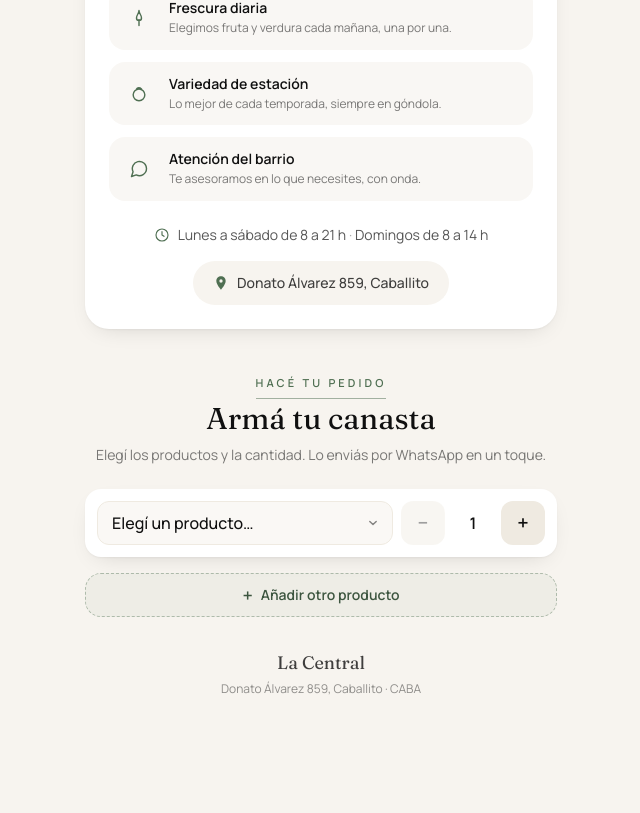
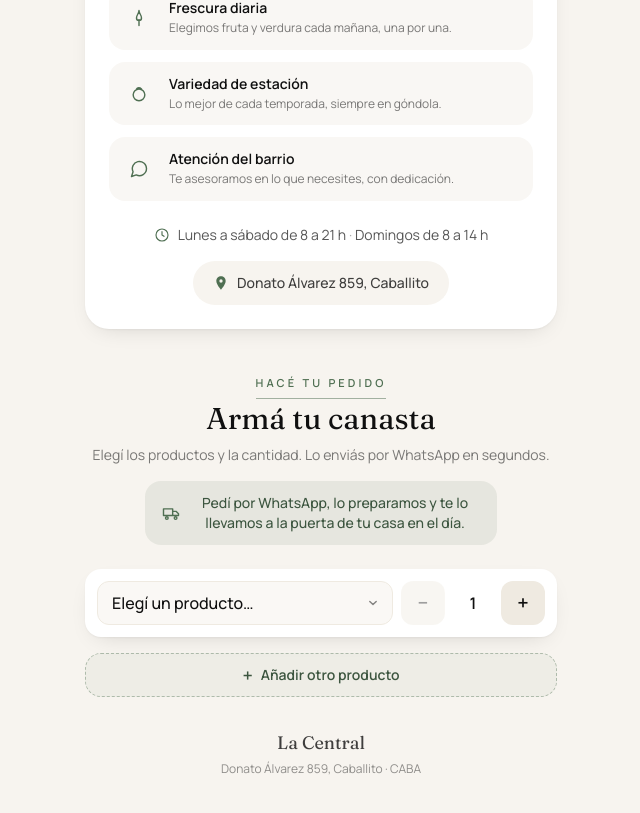
Before and after one commit to cimasitesorg-hue/la-central, a React (Vite) app: page / in a window 1280 px wide. Shown: the part 852-1665 px from the top of the page, without its empty margins (319-959 px from the left). Built offline with nearby package versions, Linux system fonts and the light colour scheme.

Commit message:
Texto mas formal y aviso de envio a domicilio en el dia
Co-Authored-By: Claude Opus 4.8 <noreply@anthropic.com>

```diff
--- a/src/components/About.jsx
+++ b/src/components/About.jsx
@@ -27,7 +27,7 @@ const FEATURES = [
   },
   {
     title: "Atención del barrio",
-    text: "Te asesoramos en lo que necesites, con onda.",
+    text: "Te asesoramos en lo que necesites, con dedicación.",
     icon: (
       <path d="M21 11.5a8.5 8.5 0 0 1-12.3 7.6L3 21l1.9-5.7A8.5 8.5 0 1 1 21 11.5z" />
     ),
--- a/src/components/OrderForm.jsx
+++ b/src/components/OrderForm.jsx
@@ -33,7 +33,26 @@ export default function OrderForm({ items, onItemChange, onAddItem, onRemoveItem
           Armá tu canasta
         </motion.h2>
         <motion.p variants={headerItem} className="mt-2 text-sm text-ink/55">
-          Elegí los productos y la cantidad. Lo enviás por WhatsApp en un toque.
+          Elegí los productos y la cantidad. Lo enviás por WhatsApp en segundos.
+        </motion.p>
+
+        {/* Aviso de servicio: pedido + preparacion + envio en el dia */}
+        <motion.p
+          variants={headerItem}
+          className="mx-auto mt-4 flex max-w-[22rem] items-center justify-center gap-2
+                     rounded-2xl bg-sage/10 px-4 py-3 text-sm font-medium text-sage-dark"
+        >
+          <svg viewBox="0 0 24 24" className="h-5 w-5 shrink-0 text-sage" fill="none"
+               stroke="currentColor" strokeWidth="1.7" strokeLinecap="round"
+               strokeLinejoin="round" aria-hidden="true">
+            <path d="M3 7h11v8H3zM14 10h4l3 3v2h-7z" />
+            <circle cx="7" cy="18" r="1.6" />
+            <circle cx="17.5" cy="18" r="1.6" />
+          </svg>
+          <span>
+            Pedí por WhatsApp, lo preparamos y te lo llevamos a la puerta de tu
+            casa en el día.
+          </span>
         </motion.p>
       </motion.div>
 
```
